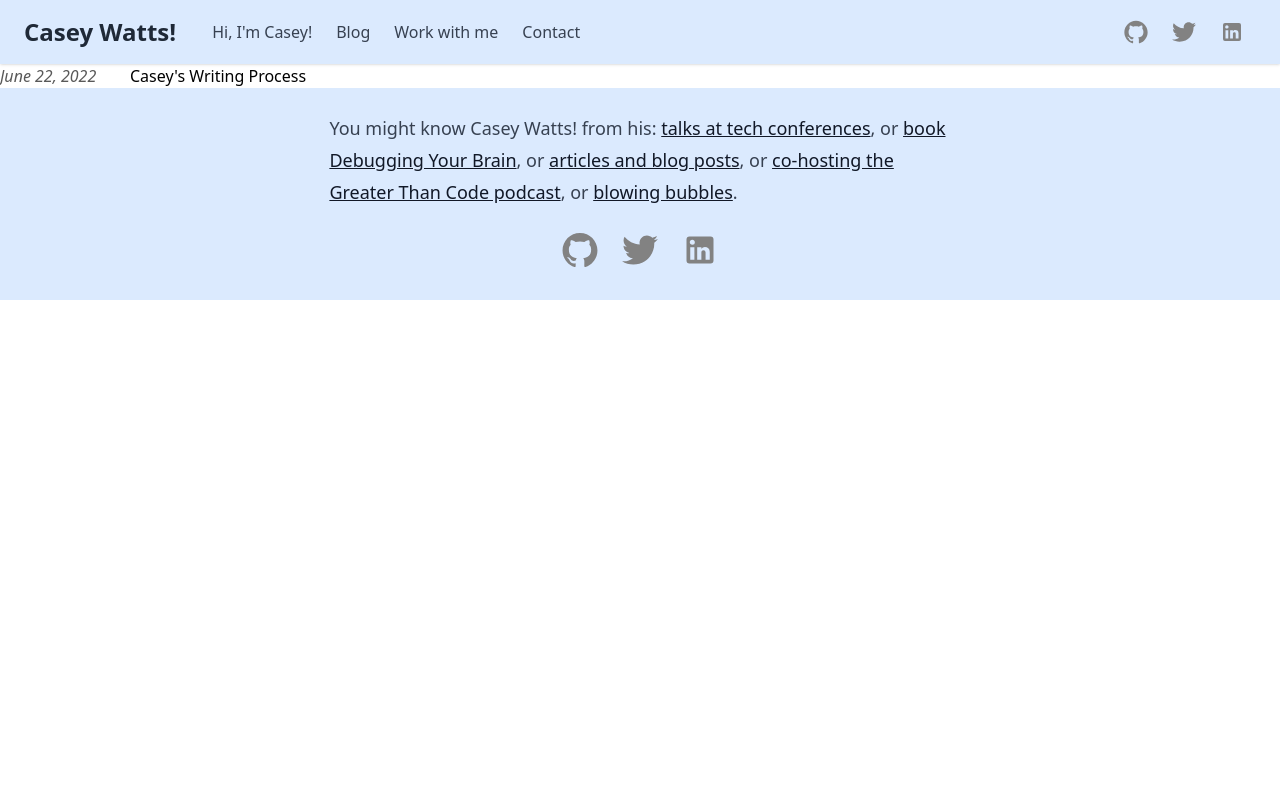
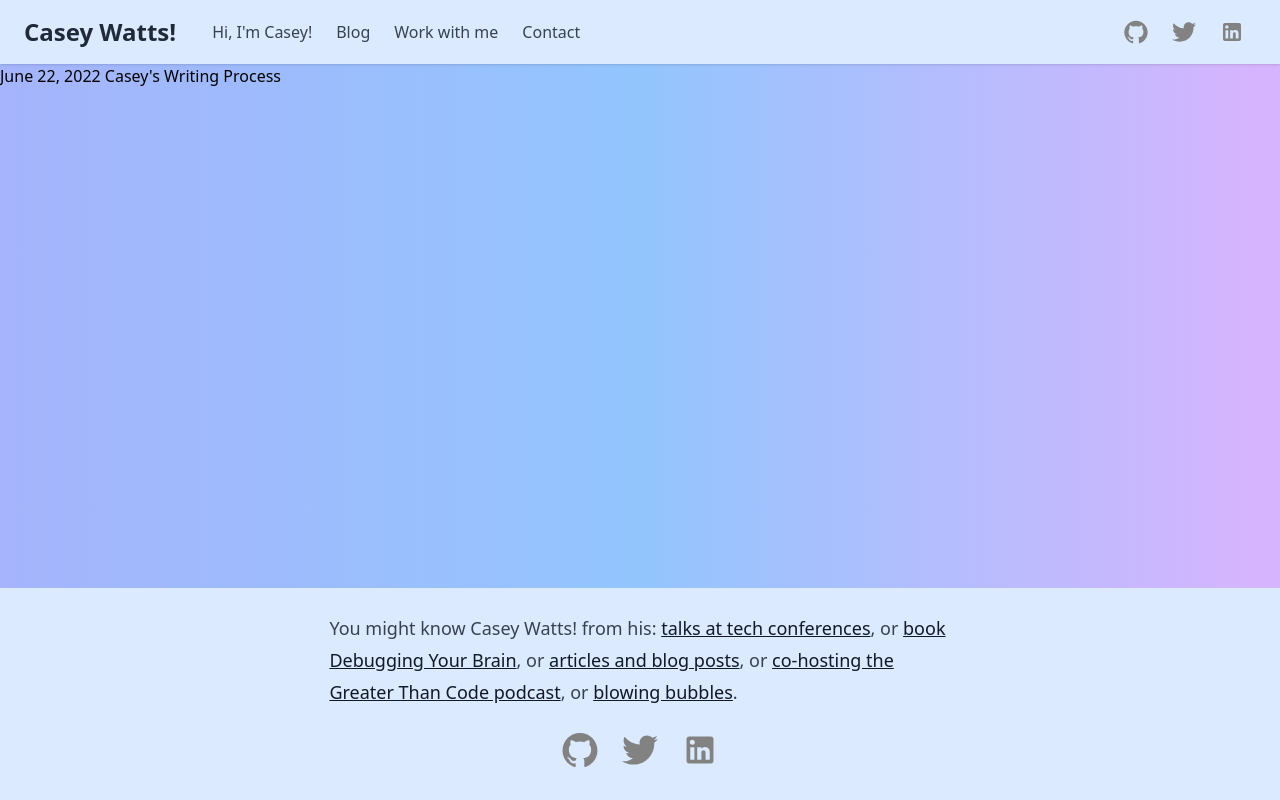
Before and after one commit to caseywatts/caseywatts-blog, an Astro site: page /blog in a window 1280 px wide. Built offline with nearby package versions, Linux system fonts and the light colour scheme; Astro itself is replaced by a stand-in of ours.

Commit message:
add new layout to blog index

```diff
--- a/src/layouts/OuterLayout.astro
+++ b/src/layouts/OuterLayout.astro
@@ -9,9 +9,9 @@ import Footer from '../components/Footer.astro';
 		<BaseHead  />
 	</head>
 
-	<body class="bg-gradient-to-r from-indigo-300 to-purple-300 via-blue-300">
+	<body class="bg-gradient-to-r from-indigo-300 to-purple-300 via-blue-300 flex flex-col justify-between min-h-screen">
 		<Header />
-		<main>
+		<main class="flex-grow">
       <slot />
 		</main>
 		<Footer />
--- a/src/pages/blog/index.astro
+++ b/src/pages/blog/index.astro
@@ -1,41 +1,14 @@
 ---
-import BaseHead from '../../components/BaseHead.astro';
-import Header from '../../components/Header.astro';
-import Footer from '../../components/Footer.astro';
-import { SITE_TITLE, SITE_DESCRIPTION } from '../../consts';
 import { getCollection } from 'astro:content';
 import FormattedDate from '../../components/FormattedDate.astro';
+import OuterLayout from '../../layouts/OuterLayout.astro';
 
 const posts = (await getCollection('blog')).sort(
 	(a, b) => a.data.pubDate.valueOf() - b.data.pubDate.valueOf()
 );
 ---
 
-<!DOCTYPE html>
-<html lang="en">
-	<head>
-		<BaseHead title={SITE_TITLE} description={SITE_DESCRIPTION} />
-		<style>
-			ul {
-				list-style-type: none;
-				padding: unset;
-			}
-			ul li {
-				display: flex;
-			}
-			ul li :global(time) {
-				flex: 0 0 130px;
-				font-style: italic;
-				color: #595959;
-			}
-			ul li a:visited {
-				color: #8e32dc;
-			}
-		</style>
-	</head>
-	<body>
-		<Header />
-		<main>
+<OuterLayout>
 	<section>
 		<ul>
 			{
@@ -48,7 +21,4 @@ const posts = (await getCollection('blog')).sort(
 			}
 		</ul>
 	</section>
-		</main>
-		<Footer />
-	</body>
-</html>
+</OuterLayout>
```
Lines whose indentation alone changed are shown as unchanged.
